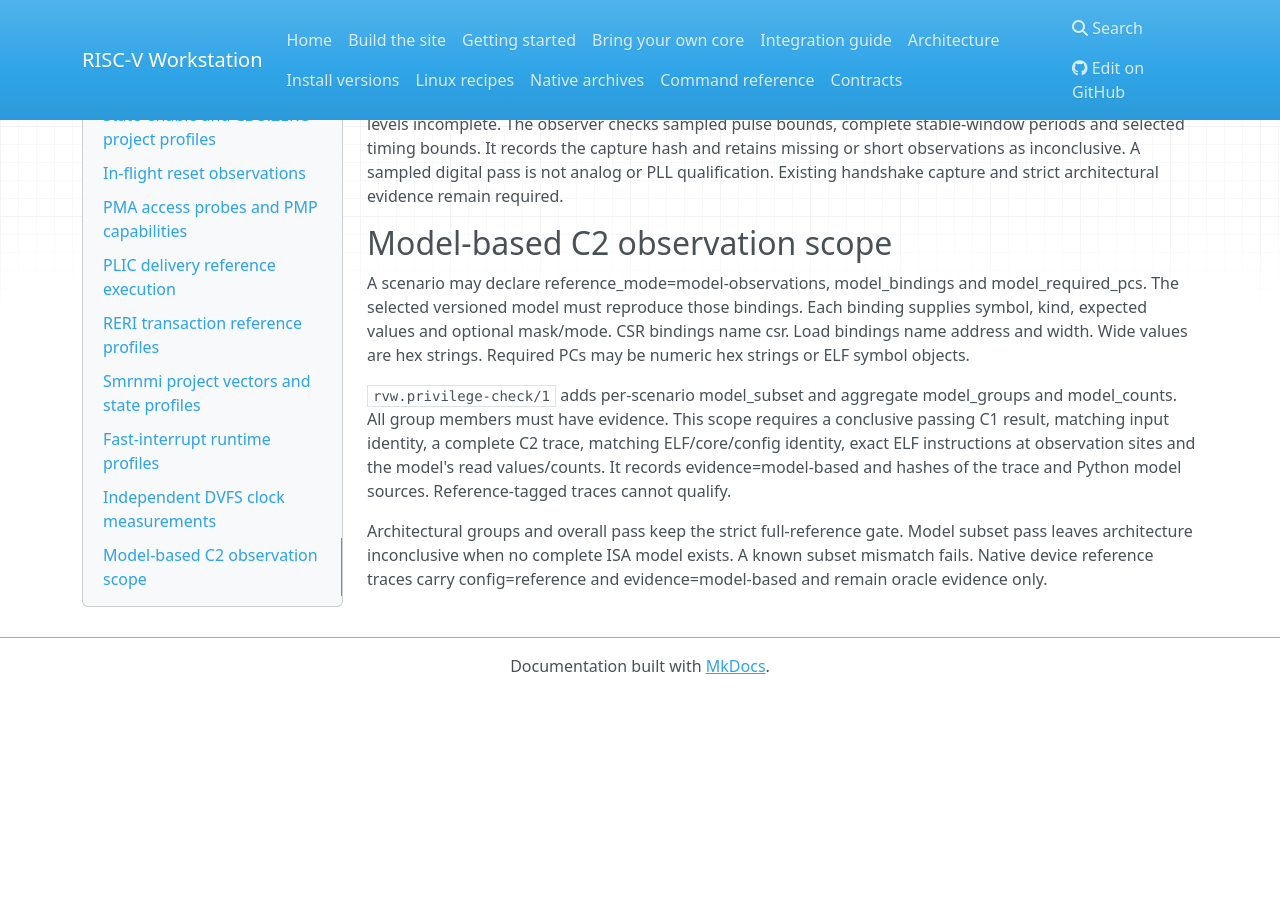
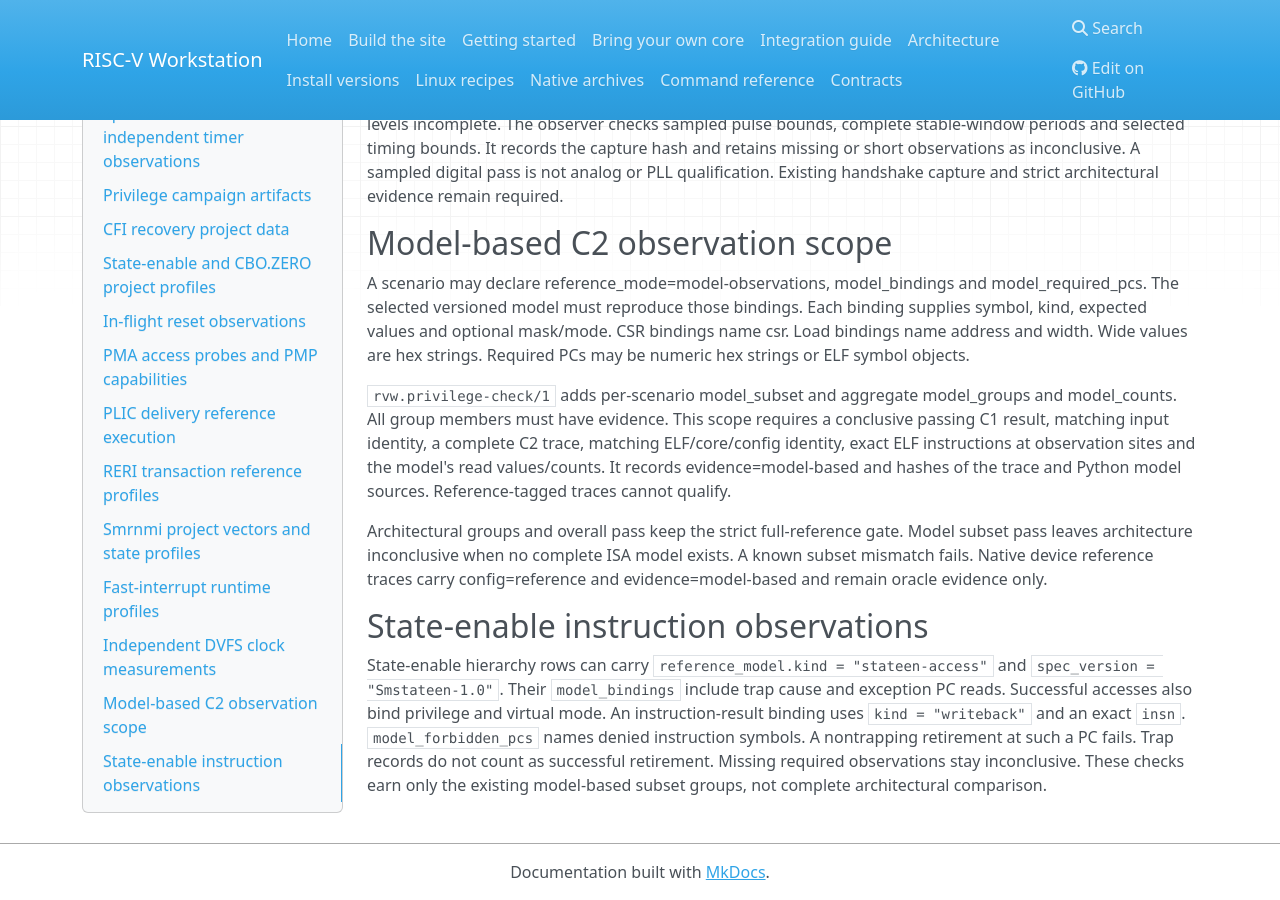
Before and after one commit to riscPrint/risc-v-workstation, an MkDocs documentation site: the page built from docs/contracts/privilege.md, in a window 1280 px wide and 900 px high, scrolled down 4833 px. Built offline with MkDocs 1.6.1, drawn with Linux system fonts in a browser that asks for light colours; nearby versions of some CDN libraries; before the commit the page ends 5527 px from its top, so only the background shows below that.

Commit message:
test(privilege): cover recovered extension-state gates
Refs: #176

```diff
--- a/docs/contracts/privilege.md
+++ b/docs/contracts/privilege.md
@@ -278,3 +278,15 @@ Architectural groups and overall pass keep the strict full-reference gate.
 Model subset pass leaves architecture inconclusive when no complete ISA model
 exists. A known subset mismatch fails. Native device reference traces carry
 config=reference and evidence=model-based and remain oracle evidence only.
+
+
+## State-enable instruction observations
+
+State-enable hierarchy rows can carry `reference_model.kind = "stateen-access"`
+and `spec_version = "Smstateen-1.0"`. Their `model_bindings` include trap cause
+and exception PC reads. Successful accesses also bind privilege and virtual mode.
+An instruction-result binding uses `kind = "writeback"` and an exact `insn`.
+`model_forbidden_pcs` names denied instruction symbols. A nontrapping retirement
+at such a PC fails. Trap records do not count as successful retirement.
+Missing required observations stay inconclusive. These checks earn only the
+existing model-based subset groups, not complete architectural comparison.
```
Also changed, not shown: rvw/src/rvw/privilege/README.md (+19 -0 lines), 1 other file.
